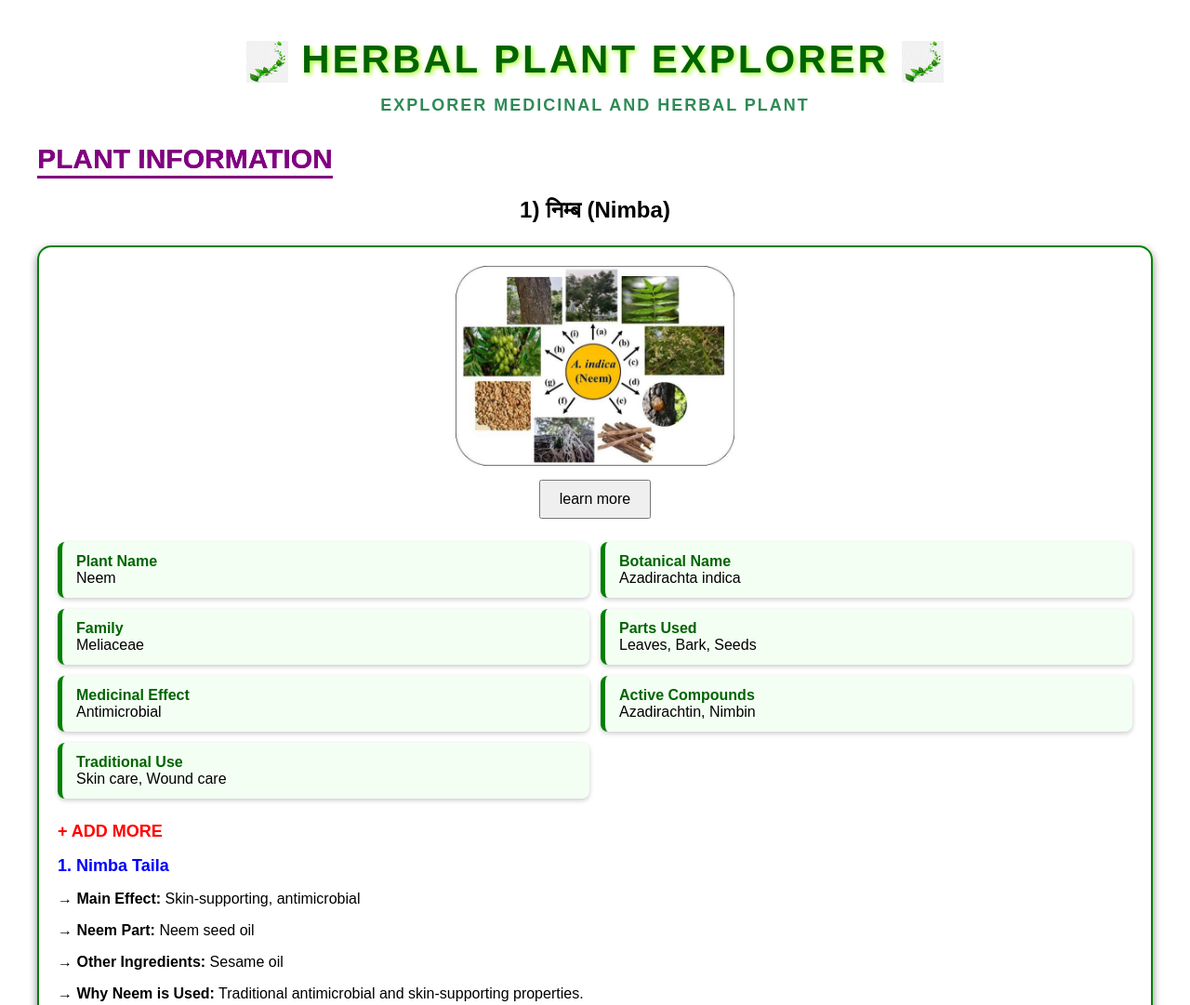
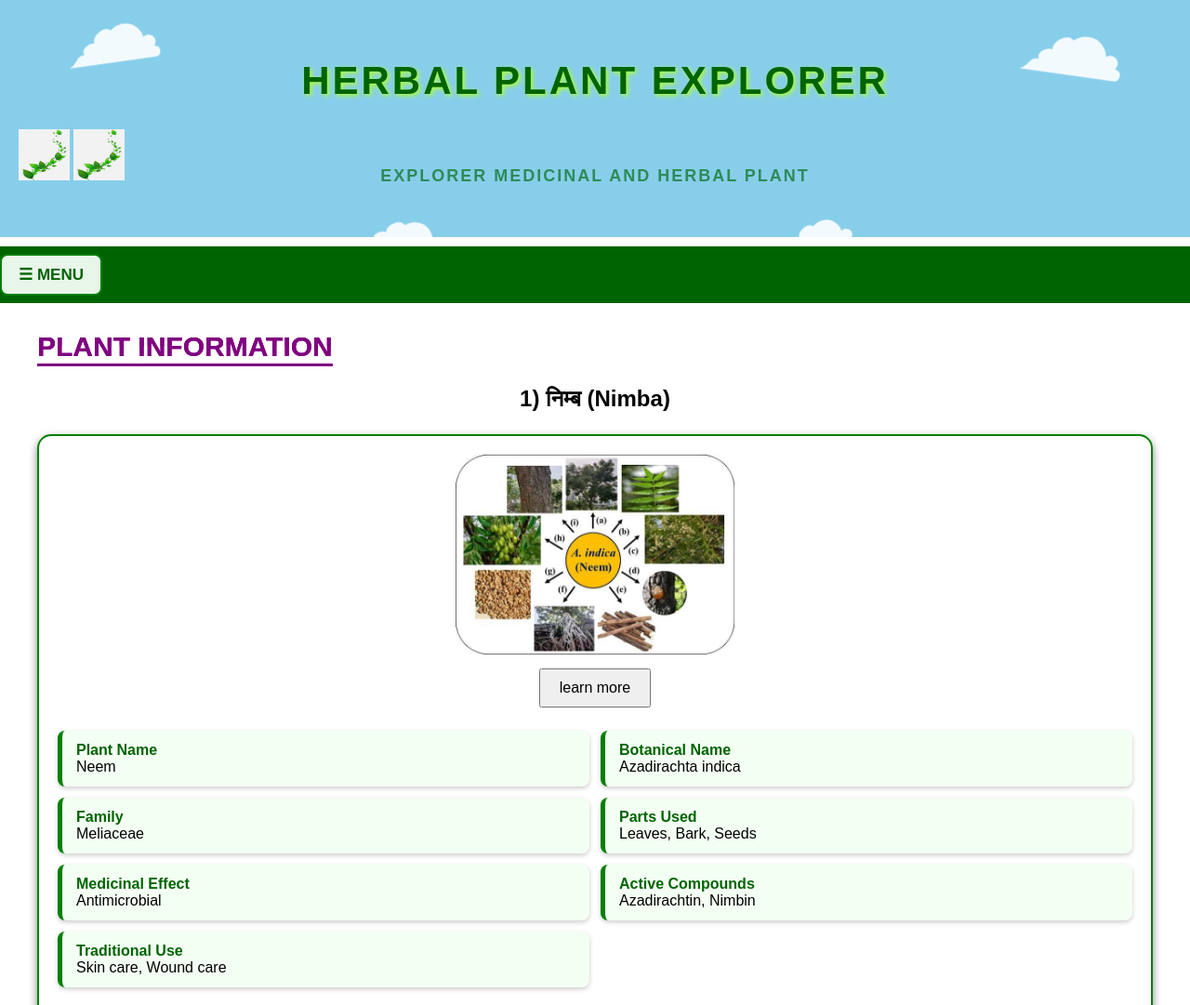
Before and after one commit to Krishna692006/herbal-plant-explorer, a plain HTML site: page index.html in a window 1280 px wide. Shown: the top 1081 px of the page at 93% size. Drawn offline with Linux system fonts and the light colour scheme.

Commit message:
Update index.html

```diff
--- a/index.html
+++ b/index.html
@@ -31,6 +31,56 @@
             letter-spacing:2px;
             margin-top:-15px;
             margin-bottom:25px;
+        }
+        .menu-container {
+            position:relative;
+            text-align:left;
+            margin:10px -40px 25px -40px;
+            padding:8px 0;
+            background:darkgreen
+        }
+
+        .menu-button {
+            background:#e8f5e9;
+            color:darkgreen;
+            border:2px solid green;
+            padding:10px 18px;
+            font-size:17px;
+            font-weight:bold;
+            border-radius:8px;
+            cursor:pointer;
+            margin:0;
+        }
+
+        .menu-list {
+            display:none;
+            position:absolute;
+            left:0;
+            top:48px;
+            background:#f4fff4;
+            border:2px solid green;
+            border-radius:10px;
+            padding:8px;
+            width:230px;
+            z-index:1000;
+            box-shadow:0 4px 10px gray;
+        }
+
+        .menu-list a {
+            display:block;
+            padding:10px;
+            text-decoration:none;
+            color:darkgreen;
+            font-weight:bold;
+            border-radius:6px;
+        }
+
+        .menu-list a:hover {
+            background:#dff0df;
+        }
+
+        .menu-container:hover .menu-list {
+            display:block;
         }
 
         h2 {
@@ -135,6 +185,72 @@
             display:none;
             margin-top:15px;
         }
+                .hero-header {
+            position:relative;
+            background:#87CEEB;
+            margin:-40px -40px 0 -40px;
+            padding:35px 20px 30px 20px;
+            overflow:hidden;
+        }
+
+        .hero-header h1,
+        .hero-header .subtitle {
+            position:relative;
+            z-index:2;
+        }
+        .cloud {
+            position:absolute;
+            color:white;
+            opacity:0.9;
+            z-index:1;
+            filter:blur(0.5px);
+        }
+
+        .cloud1 {
+            top:-35px;
+            left:5%;
+            font-size:110px;
+            transform:rotate(-8deg);
+        }
+
+        .cloud2 {
+            top:-30px;
+            right:5%;
+            font-size:120px;
+            transform:rotate(8deg);
+        }
+
+        .cloud3 {
+            bottom:-45px;
+            left:30%;
+            font-size:105px;
+            transform:rotate(10deg);
+        }
+
+        .cloud4 {
+            bottom:-40px;
+            right:28%;
+            font-size:95px;
+            transform:rotate(-10deg);
+        }
+
+        .title-leaf {
+            width:55px;
+            height:55px;
+            vertical-align:middle;
+        }
+
+        .title-left {
+            position:absolute;
+            left:26%;
+            top:48px;
+        }
+
+        .title-right {
+            position:absolute;
+            right:26%;
+            top:48px;
+        }
     </style>
 </head>
 <script>
@@ -231,13 +347,39 @@
 </script>
 <body>
 
-    <h1>
-        <img src="leaftransparent.png" class="title-leaf">
-        HERBAL PLANT EXPLORER
-        <img src="leaftransparent.png" class="title-leaf">
+       <div class="hero-header">
 
-    </h1>
-    <p class="subtitle">EXPLORER MEDICINAL AND HERBAL PLANT</p>
+        <div class="cloud cloud1">☁</div>
+        <div class="cloud cloud2">☁</div>
+        <div class="cloud cloud3">☁</div>
+        <div class="cloud cloud4">☁</div>
+
+        <h1>
+            HERBAL PLANT EXPLORER
+        </h1>
+            <img src="leaftransparent.png" class="title-leaf">
+            <img src="leaftransparent.png" class="title-leaf">
+
+
+        <p class="subtitle">EXPLORER MEDICINAL AND HERBAL PLANT</p>
+
+    </div>
+    <div class="menu-container">
+
+    <button class="menu-button">☰ MENU</button>
+
+    <div class="menu-list">
+        <a href="#home">HOME</a>
+        <a href="#plant-information">PLANT INFORMATION</a>
+        <a href="#medicinal-formulations">MEDICINAL FORMULATIONS</a>
+        <a href="#ayurveda">AYURVEDA</a>
+        <a href="#herbal-knowledge">HERBAL KNOWLEDGE</a>
+        <a href="#diseases">DISEASES</a>
+        <a href="#about">ABOUT</a>
+        <a href="#contact">CONTACT</a>
+    </div>
+
+</div>
     <h2 class="plant-info-title">
         <span>PLANT</span> <span>INFORMATION</span>
     </h2>
```
